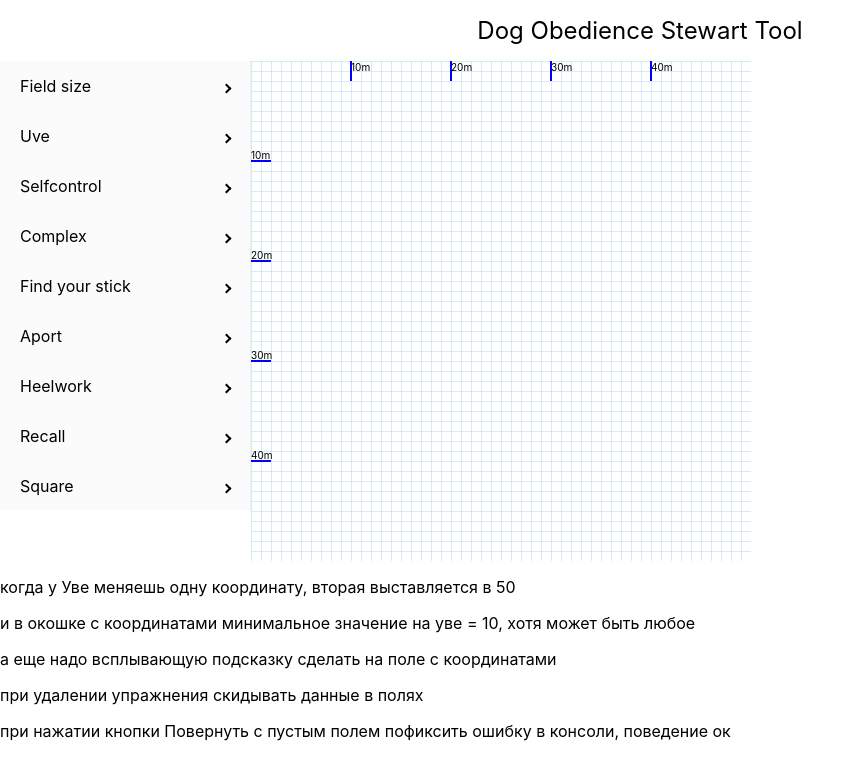
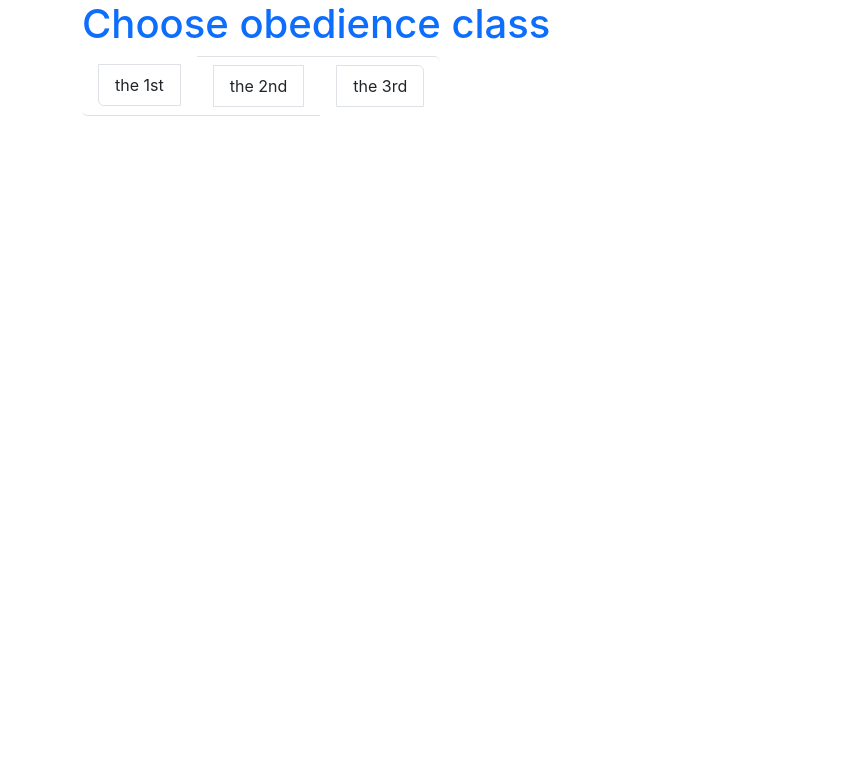
Before and after one commit to EvgeniaRogotneva/obedience, a React (Create React App) app: page / in a window 1280 px wide. Shown: the top 780 px of the page, without its empty margins (0-864 px from the left). Built offline with nearby package versions, Linux system fonts and the light colour scheme; some icons are missing.

Commit message:
add choosed classes. works bad

```diff
--- a/package.json
+++ b/package.json
@@ -6,10 +6,15 @@
     "@testing-library/jest-dom": "^5.17.0",
     "@testing-library/react": "^13.4.0",
     "@testing-library/user-event": "^13.5.0",
+    "bootstrap": "^5.3.1",
+    "bootstrap-icons": "^1.10.5",
+    "grommet": "^2.33.1",
     "react": "^18.2.0",
+    "react-bootstrap": "^2.8.0",
     "react-dom": "^18.2.0",
     "react-icons": "^4.10.1",
     "react-pro-sidebar": "^1.1.0-alpha.1",
+    "react-router-dom": "^6.15.0",
     "react-scripts": "5.0.1",
     "web-vitals": "^2.1.4"
   },
--- a/public/index.html
+++ b/public/index.html
@@ -1,9 +1,37 @@
 <!DOCTYPE html>
 <html lang="en">
   <head>
+    <meta charset="utf-8" />
+    <meta name="viewport" content="width=device-width, initial-scale=1" />
+
     <title>ща проверим хуки и дальше двинем</title>
+    <link
+      href="https://cdn.jsdelivr.net/npm/bootstrap@5.3.1/dist/css/bootstrap.min.css"
+      rel="stylesheet"
+      integrity="sha384-4bw+/aepP/YC94hEpVNVgiZdgIC5+VKNBQNGCHeKRQN+PtmoHDEXuppvnDJzQIu9"
+      crossorigin="anonymous"
+    />
+    <link
+      rel="stylesheet"
+      href="https://cdn.jsdelivr.net/npm/bootstrap-icons@1.4.1/font/bootstrap-icons.css"
+    />
   </head>
   <body>
     <div id="root"><h1>Што же у нас тут такое происходит</h1></div>
+    <script
+      src="https://cdn.jsdelivr.net/npm/bootstrap@5.3.1/dist/js/bootstrap.bundle.min.js"
+      integrity="sha384-HwwvtgBNo3bZJJLYd8oVXjrBZt8cqVSpeBNS5n7C8IVInixGAoxmnlMuBnhbgrkm"
+      crossorigin="anonymous"
+    ></script>
+    <script
+      src="https://cdn.jsdelivr.net/npm/@popperjs/core@2.11.8/dist/umd/popper.min.js"
+      integrity="sha384-I7E8VVD/ismYTF4hNIPjVp/Zjvgyol6VFvRkX/vR+Vc4jQkC+hVqc2pM8ODewa9r"
+      crossorigin="anonymous"
+    ></script>
+    <script
+      src="https://cdn.jsdelivr.net/npm/bootstrap@5.3.1/dist/js/bootstrap.min.js"
+      integrity="sha384-Rx+T1VzGupg4BHQYs2gCW9It+akI2MM/mndMCy36UVfodzcJcF0GGLxZIzObiEfa"
+      crossorigin="anonymous"
+    ></script>
   </body>
 </html>
--- a/src/index.js
+++ b/src/index.js
@@ -1,14 +1,14 @@
 import React from "react";
 import ReactDOM from "react-dom/client";
-import App from "./App";
 import "./index.css";
+import ObdClasses from "./newMenu/newMenu";
 import Provider from "./state/Context";
 
 const root = ReactDOM.createRoot(document.getElementById("root"));
 root.render(
   <Provider>
     <React.StrictMode>
-      <App />
+      <ObdClasses />
     </React.StrictMode>
   </Provider>
 );
--- /dev/null
+++ b/src/newMenu/newMenu.js
@@ -0,0 +1,98 @@
+import { useContext } from "react";
+import Button from "react-bootstrap/Button";
+import Container from "react-bootstrap/Container";
+import Row from "react-bootstrap/Row";
+import { Context } from "../state/Context";
+
+const ObdClasses = () => {
+  const [state, dispatch] = useContext(Context);
+
+  const setChoosedClass = ({ choosedClass }) => {
+    dispatch({
+      type: "setChoosedClass",
+      payload: { choosedClass: choosedClass },
+    });
+  };
+
+  if (state.choosedClass === 0) {
+    return (
+      <Container>
+        <h1 className="text-primary">Choose obedience class</h1>
+
+        <ul className="list-group list-group-horizontal-md list-group-flush ">
+          <li className="list-group-item">
+            <Button
+              className="list-group-item list-group-item-action"
+              onClick={() => {
+                setChoosedClass({ choosedClass: 1 });
+              }}
+            >
+              the 1st
+            </Button>
+          </li>
+          <li className="list-group-item">
+            <Button
+              className="list-group-item list-group-item-action"
+              onClick={() => {
+                setChoosedClass({ choosedClass: 2 });
+              }}
+            >
+              the 2nd
+            </Button>
+          </li>
+          <li className="list-group-item">
+            <Button
+              className="list-group-item list-group-item-action"
+              onClick={() => {
+                setChoosedClass({ choosedClass: 3 });
+              }}
+            >
+              the 3rd
+            </Button>
+          </li>
+        </ul>
+      </Container>
+    );
+  }
+  if (state.choosedClass === 1) {
+    return (
+      <Container>
+        <Row>
+          Choosed Class:{" "}
+          {() => {
+            return state.choosedClass;
+          }}
+          <Button
+            className="list-group-item list-group-item-action"
+            onClick={() => setChoosedClass(0)}
+          >
+            Change class
+          </Button>
+        </Row>
+        <Row></Row>
+      </Container>
+    );
+  } else if (state.choosedClass === 2) {
+  } else if (state.choosedClass === 3) {
+  }
+};
+
+export default ObdClasses;
+
+{
+  /* <Router>
+        <div class="conteiner bg-primary text-white px-2 py-1 rounded-2 ">
+          {" "}
+          Choose class:
+          <NavLink to="/" class="bg-info d-inline rounded-2 px-2 py-1 m-auto">
+            1
+          </NavLink>
+          <NavLink to="/" class="bg-info d-inline rounded-2 px-2 py-1 m-auto">
+            2
+          </NavLink>
+          <NavLink to="/" class="bg-info d-inline rounded-2 px-2 py-1 m-auto">
+            3
+          </NavLink>
+        </div>
+      </Router> */
+}
--- a/src/state/Context.js
+++ b/src/state/Context.js
@@ -3,6 +3,7 @@ export const Context = createContext();
 const initialState = {
   field: { coord: { valueX: 50, valueY: 50 }, limit: { min: 10, max: 100 } },
   Uve: { on: false, coord: { valueX: 10, valueY: 10 }, rotation: 0 },
+  choosedClass: 0,
 };
 
 function reducer(state, action) {
@@ -27,6 +28,11 @@ function reducer(state, action) {
         ...state,
         Uve: { ...state.Uve, on: false },
       };
+    case "setChoosedClass":
+      return {
+        ...state,
+        choosedClass: action.payload.choosedClass,
+      };
     default:
       return state;
   }
```
Also changed, not shown: 1 other file (tests, documents, lock files or other folders).
